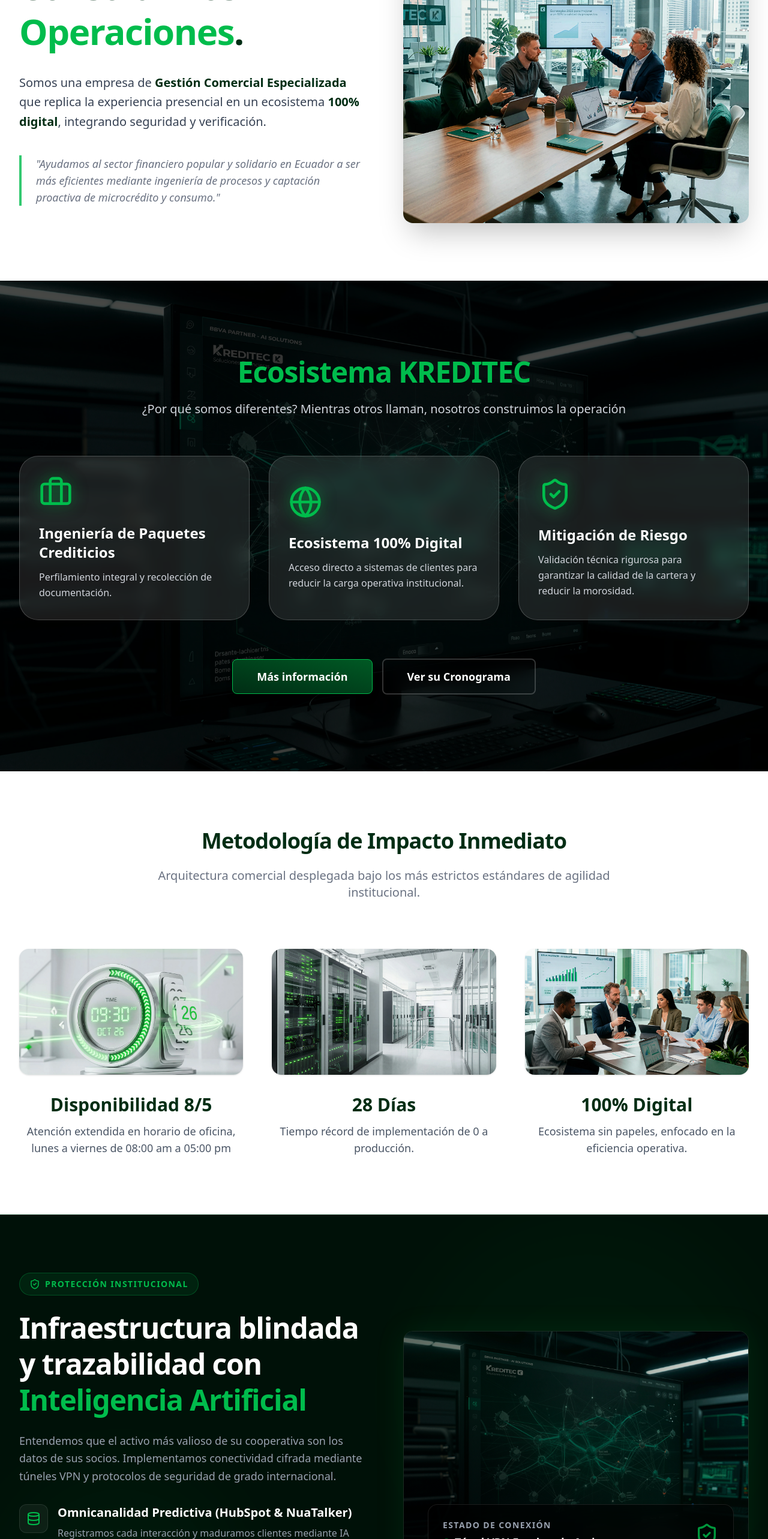
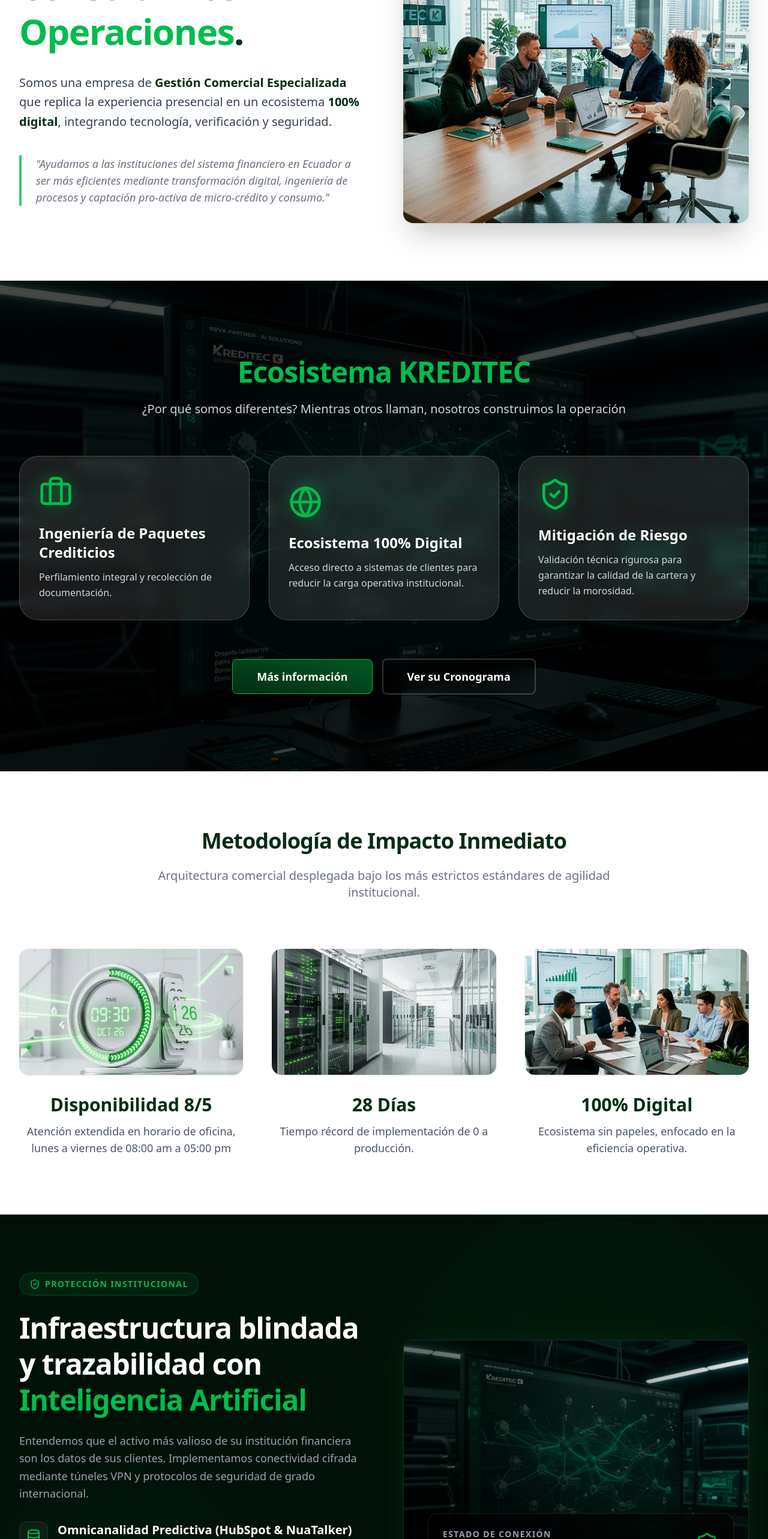
Before and after one commit to eventosprimeai/kreditec, a Next.js app in the folder kreditec-web/: page / in a window 1280 px wide. Shown: the part 1060-3626 px from the top of the page at 60% size. Built offline with nearby package versions, Linux system fonts and the light colour scheme.

Commit message:
fix: ajustes textuales - propuesta de valor, lenguaje global (sin cooperativa) y contactabilidad

```diff
--- a/kreditec-web/src/app/page.tsx
+++ b/kreditec-web/src/app/page.tsx
@@ -75,11 +75,11 @@
                   Más que llamadas,<br />Construimos <span className="text-[var(--color-accent)]">Operaciones</span>.
                </h3>
                <p className="text-lg md:text-xl text-gray-700 mb-10 leading-relaxed font-medium">
-                  Somos una empresa de <strong className="font-bold text-[#002d14]">Gestión Comercial Especializada</strong> que replica la experiencia presencial en un ecosistema <strong className="font-bold text-[#002d14]">100% digital</strong>, integrando seguridad y verificación.
+                  Somos una empresa de <strong className="font-bold text-[#002d14]">Gestión Comercial Especializada</strong> que replica la experiencia presencial en un ecosistema <strong className="font-bold text-[#002d14]">100% digital</strong>, integrando tecnología, verificación y seguridad.
                </p>
                <div className="pl-6 border-l-4 border-[var(--color-accent)]/80">
                   <p className="text-gray-500 italic text-lg hover:text-gray-800 transition-colors">
-                     "Ayudamos al sector financiero popular y solidario en Ecuador a ser más eficientes mediante ingeniería de procesos y captación proactiva de microcrédito y consumo."
+                     "Ayudamos a las instituciones del sistema financiero en Ecuador a ser más eficientes mediante transformación digital, ingeniería de procesos y captación pro-activa de micro-crédito y consumo."
                   </p>
                </div>
             </AnimatedSection>
@@ -201,7 +201,7 @@
                 Infraestructura blindada y trazabilidad con <span className="text-[var(--color-accent)]">Inteligencia Artificial</span>
               </h2>
               <p className="text-lg text-gray-400 mb-8 leading-relaxed">
-                Entendemos que el activo más valioso de su cooperativa son los datos de sus socios. Implementamos conectividad cifrada mediante túneles VPN y protocolos de seguridad de grado internacional.
+                Entendemos que el activo más valioso de su institución financiera son los datos de sus clientes. Implementamos conectividad cifrada mediante túneles VPN y protocolos de seguridad de grado internacional.
               </p>
 
               <div className="space-y-6">
@@ -410,7 +410,7 @@
             <AnimatedSection delay={0.2} className="h-full">
                <div className="h-full flex flex-col justify-center bg-white/10 backdrop-blur-md border border-white/20 px-6 py-8 rounded-[2rem] hover:bg-white/20 hover:-translate-y-2 transition-all duration-300 text-center">
                   <Globe className="text-[var(--color-accent)] mb-6 mx-auto drop-shadow-[0_0_12px_rgba(0,188,76,0.6)]" size={48} />
-                  <h3 className="text-xl font-bold text-white mb-3">Contactabilidad Global</h3>
+                  <h3 className="text-xl font-bold text-white mb-3">Contactabilidad</h3>
                   <p className="text-gray-300 leading-relaxed text-[15px]">Uso de herramientas de clase mundial.</p>
                </div>
             </AnimatedSection>
--- a/kreditec-web/src/components/TestimoniosCarousel.tsx
+++ b/kreditec-web/src/components/TestimoniosCarousel.tsx
@@ -14,7 +14,7 @@
   {
     id: "1",
     autor: "Carlos Ramírez",
-    cargo: "Gerente Comercial, Cooperativa Progreso",
+    cargo: "Gerente Comercial, Institución Financiera Progreso",
     texto: "Desde que implementamos el ecosistema operativo de Kreditec, nuestra originación de crédito creció un 45% en el primer semestre. Su trazabilidad es invaluable."
   },
   {
```
